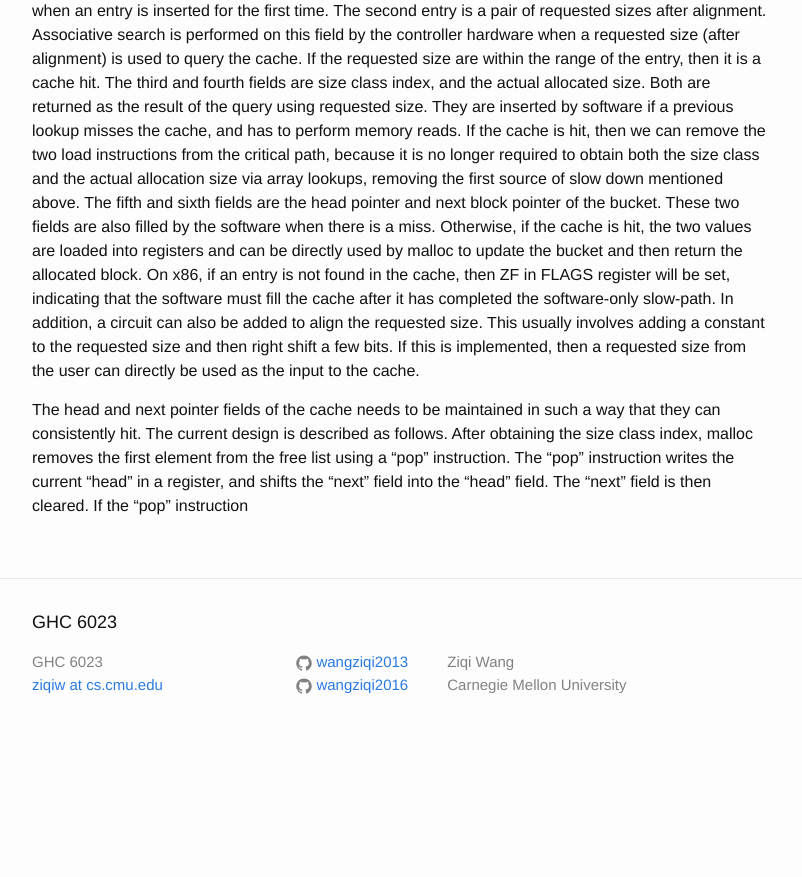
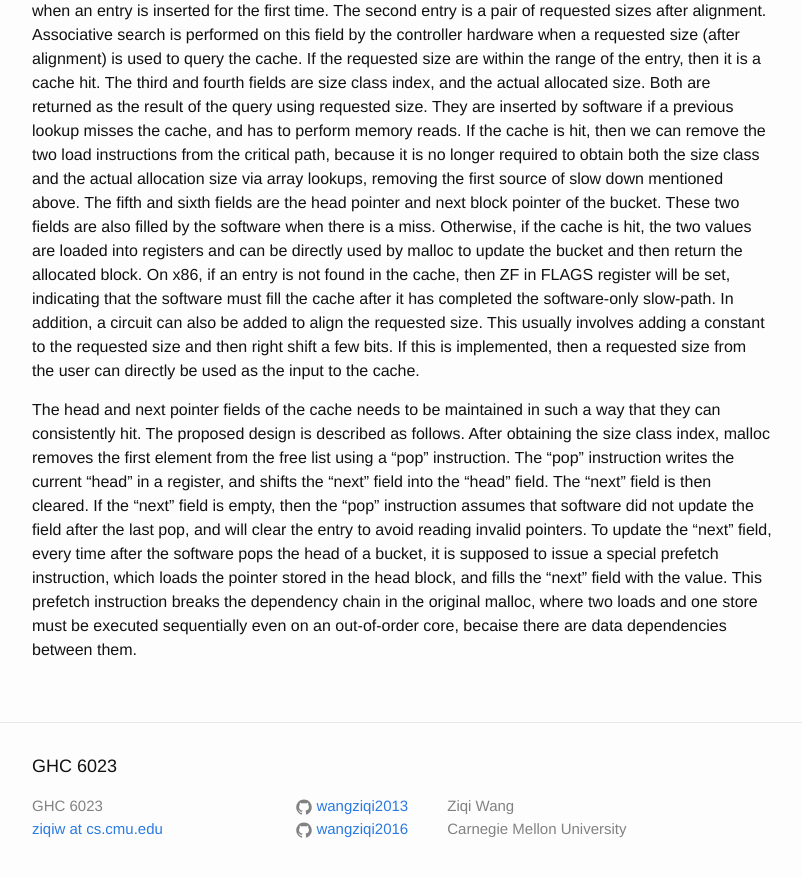
Before and after one commit to wangziqi2013/wangziqi2013.github.io, a Jekyll site: the page built from _posts/2019-01-05-mallacc.markdown, in a window 1280 px wide and 900 px high, scrolled down 1888 px. Shown: the top 877 px of the window, without its empty margins (238-1040 px from the left). Built offline with Jekyll 4.4.1, drawn with Linux system fonts in a browser that asks for light colours; before the commit the page ends 2644 px from its top, so only the background shows below that.

Commit message:
Adding prefetching

```diff
--- a/_posts/2019-01-05-mallacc.markdown
+++ b/_posts/2019-01-05-mallacc.markdown
@@ -83,6 +83,12 @@ size. This usually involves adding a constant to the requested size and then rig
 implemented, then a requested size from the user can directly be used as the input to the cache.
 
 The head and next pointer fields of the cache needs to be maintained in such a way that they can consistently hit.
-The current design is described as follows. After obtaining the size class index, malloc removes the first element
+The proposed design is described as follows. After obtaining the size class index, malloc removes the first element
 from the free list using a "pop" instruction. The "pop" instruction writes the current "head" in a register, and
-shifts the "next" field into the "head" field. The "next" field is then cleared. If the "pop" instruction
+shifts the "next" field into the "head" field. The "next" field is then cleared. If the "next" field is empty, then
+the "pop" instruction assumes that software did not update the field after the last pop, and will clear the entry
+to avoid reading invalid pointers. To update the "next" field, every time after the software pops the head of a
+bucket, it is supposed to issue a special prefetch instruction, which loads the pointer stored in the head block,
+and fills the "next" field with the value. This prefetch instruction breaks the dependency chain in the original
+malloc, where two loads and one store must be executed sequentially even on an out-of-order core, becaise there are
+data dependencies between them.
```
